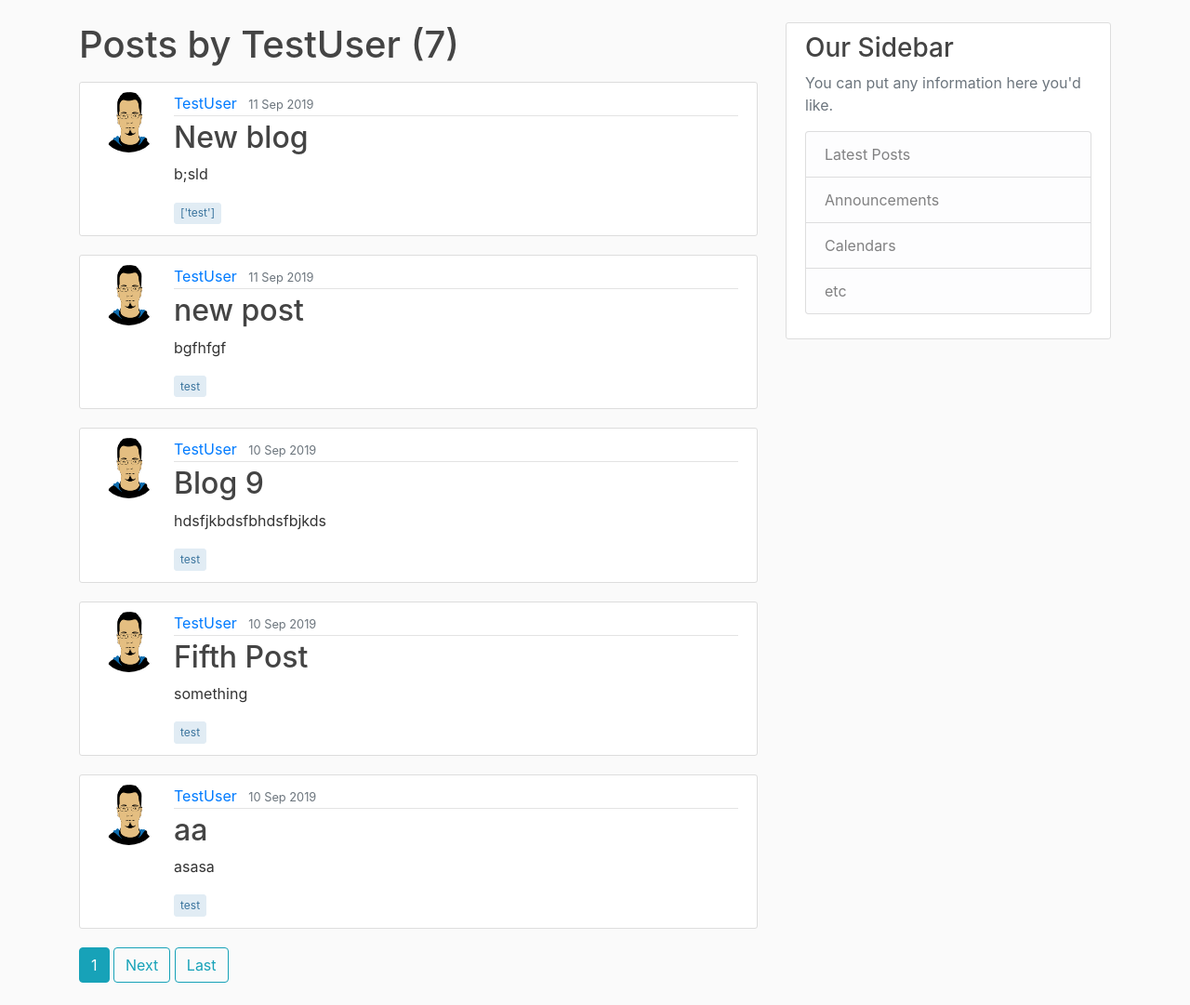
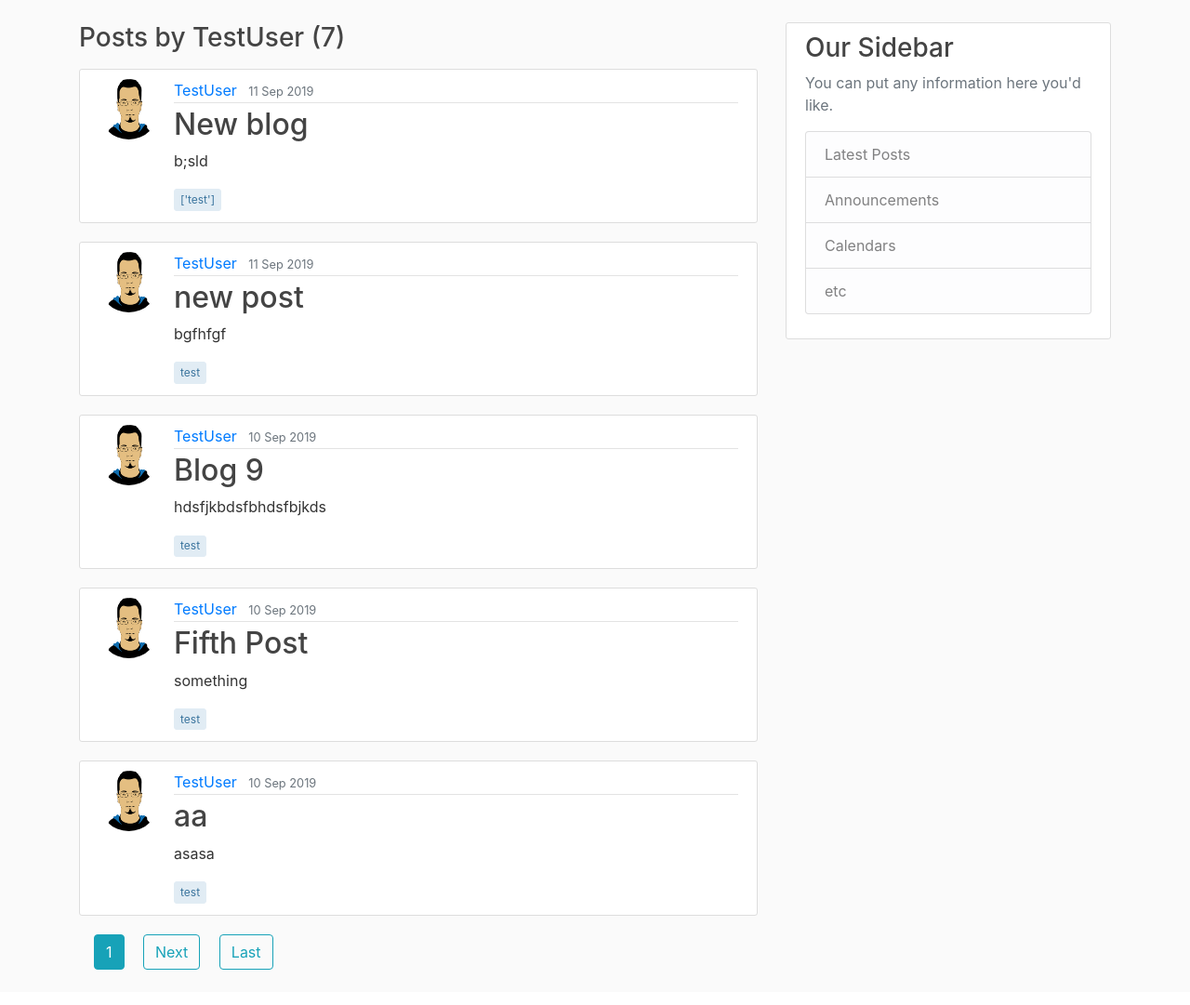
Before and after one commit to abhiabhi94/blog, a Django app: a page that uses Blog/templates/Blog/user_posts.html in a window 1280 px wide. Shown: the part 56-1137 px from the top of the page at 93% size. After the commit the page ends 1099 px from the top, so only its background shows below. Run offline with Django 3.2, Linux system fonts and the light colour scheme; data comes from the database, SQL or seed files in the repository; some libraries are stand-ins or nearby versions.

Commit message:
Margin added to pagination segment

```diff
--- a/Blog/templates/Blog/user_posts.html
+++ b/Blog/templates/Blog/user_posts.html
@@ -1,6 +1,14 @@
-{% extends "Blog/base.html" %}
-{% block content %}
-<h1 class="mb-3">Posts by {{ view.kwargs.username }} ({{ page_obj.paginator.count }})</h1>
+{% extends "Blog/base.html" %} {% block content %}
+<h3 class="mb-3">Posts by {{ view.kwargs.username }} ({{ page_obj.paginator.count }})</h3>
+<!-- <div class="{{profile}} content-section float-left col-lg-3 col-md-12 pr-3 pr-md-0">
+    <img class="rounded-circle article-img" src="{{ post.author.profile.image.url }}">
+    <div class="username">
+        {{view.kwargs.username}}
+    </div>
+    <div class="user-bio">
+      Bio: {{ profile.bio }}
+    </div>
+</div> -->
 {% for post in posts %}
 
 <article class="media content-section">
@@ -15,15 +23,10 @@
         <p class="article-tags">{{ post.tags }}</p>
     </div>
 </article>
-{% endfor %}
-{% if is_paginated %}
-    {% if page_obj.has_previous %}
-    <a class="btn btn-outline-info mb-4" href="?page=1">First</a>
-    <a class="btn btn-outline-info mb-4" href="?page={{ page_obj.previous_page_number }}">Previous</a> {% endif %} {% for num in page_obj.paginator.page_range %} {% if page_obj.number == num %}
-    <a class="btn btn-info mb-4" href="?page={{num}}">{{num}}</a> {% elif num > obj.page_obj.number|add:'-3' and num > obj.page_obj.number|add:'3' %}
-    <a class="btn btn-outline-info mb-4" href="?page={{num}}">{{num}}</a> {% endif %} {% endfor %} {% if page_obj.has_next %}
-    <a class="btn btn-outline-info mb-4" href="?page={{ page_obj.next_page_number }}">Next</a>
-    <a class="btn btn-outline-info mb-4" href="?page={{ page_obj.paginator.num_pages }}">Last</a>
-    {% endif %}
-{% endif %}
-{% endblock content %}
+{% endfor %} {% if is_paginated %} {% if page_obj.has_previous %}
+<a class="btn btn-outline-info ml-3 mb-4" href="?page=1">First</a>
+<a class="btn btn-outline-info ml-3 mb-4" href="?page={{ page_obj.previous_page_number }}">Previous</a> {% endif %} {% for num in page_obj.paginator.page_range %} {% if page_obj.number == num %}
+<a class="btn btn-info ml-3 mb-4" href="?page={{num}}">{{num}}</a> {% elif num > obj.page_obj.number|add:'-3' and num > obj.page_obj.number|add:'3' %}
+<a class="btn btn-outline-info ml-3 mb-4" href="?page={{num}}">{{num}}</a> {% endif %} {% endfor %} {% if page_obj.has_next %}
+<a class="btn btn-outline-info ml-3 mb-4" href="?page={{ page_obj.next_page_number }}">Next</a>
+<a class="btn btn-outline-info ml-3 mb-4" href="?page={{ page_obj.paginator.num_pages }}">Last</a> {% endif %} {% endif %} {% endblock content %}
```
